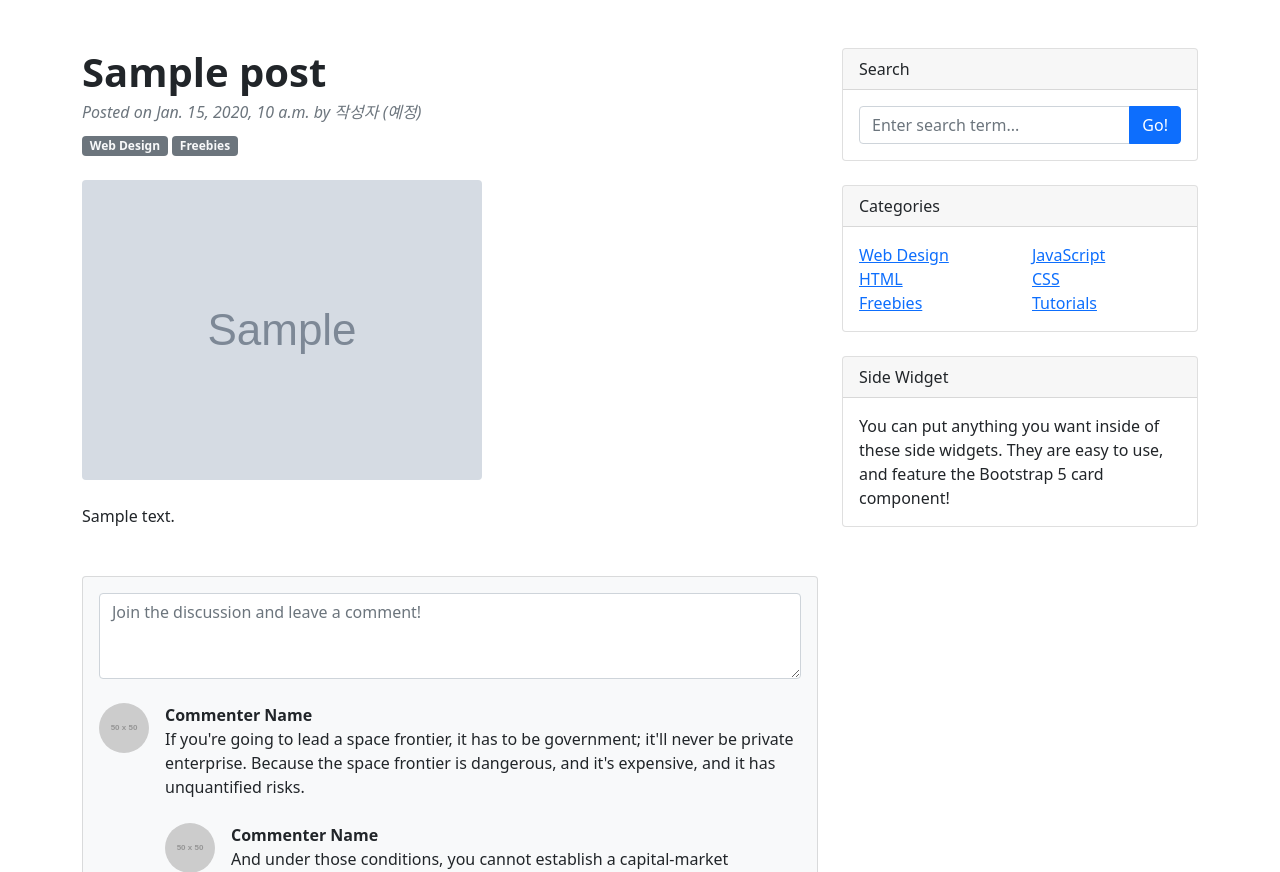
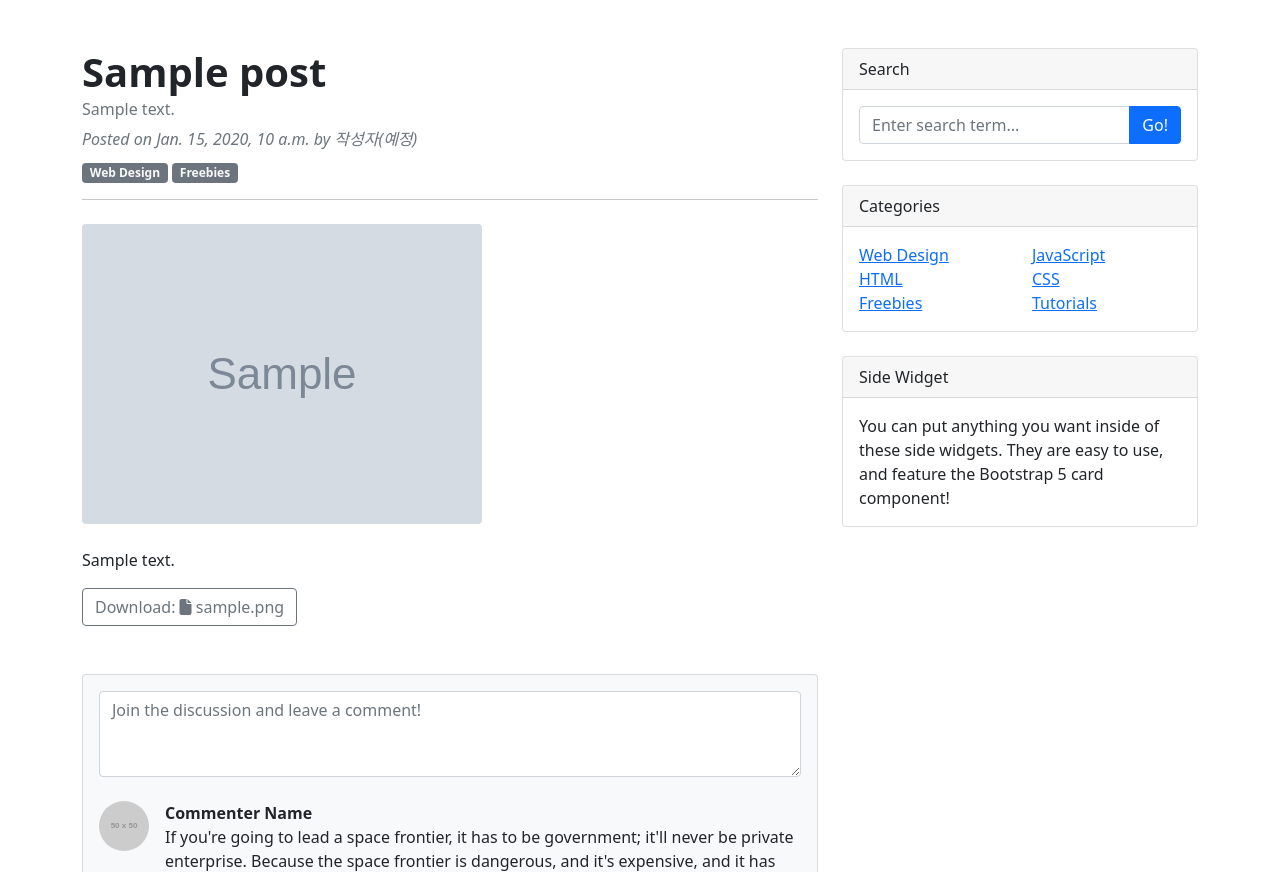
Before and after one commit to Gideok-Kim/do-it-django_a_to_z, a Django app: page /blog/1/ in a window 1280 px wide. Shown: the part 56-928 px from the top of the page. Run offline with Django 3.2, Linux system fonts and the light colour scheme; tables that the repository leaves empty hold one stand-in row (values such as "Sample post"); grey boxes marked "Sample" are stand-in pictures; grey boxes labelled with a size stand in for pictures from a placeholder-image service; some libraries are stand-ins or nearby versions.

Commit message:
미리보기와 요약문 추가하기

```diff
--- a/blog/models.py
+++ b/blog/models.py
@@ -1,7 +1,10 @@
+import os
 from django.db import models
 
 class Post(models.Model):
     title = models.CharField(max_length=50)
+    hook_text = models.CharField(max_length=100, blank=True)
+
     content = models.TextField()
 
     head_image = models.ImageField(upload_to='blog/images/%Y/%m/%d/', blank=True)
@@ -18,3 +21,8 @@ class Post(models.Model):
 
     def get_absolute_url(self):
         return f'/blog/{self.pk}/'
+    def get_file_name(self):
+        return os.path.basename(self.file_upload.name)
+
+    def get_file_ext(self):
+        return self.get_file_name().split('.')[-1]
--- a/blog/templates/blog/post_detail.html
+++ b/blog/templates/blog/post_detail.html
@@ -8,8 +8,8 @@
         <meta name="author" content="" />
         <title>{{ post.title }} - Blog</title>
 
-        <link href="{% static 'blog/bootstrap5/css/bootstrap.min.css' %}" rel="stylesheet" type="text/css" media="screen">
-        <script src="https://kit.fontawesome.com/9c6355ff01.js" crossorigin="anonymous"></script>
+        <link href="{% static 'blog/bootstrap5/css/bootstrap.min.css' %}" rel="stylesheet" type="text/css">
+        <script src="https://kit.fontawesome.com/be4780e8bc.js" crossorigin="anonymous"></script>
 
         <!-- Favicon-->
         <link rel="icon" type="image/x-icon" href="assets/favicon.ico" />
@@ -18,7 +18,7 @@
     </head>
     <body>
         <!-- Responsive navbar-->
-        <nav class="navbar navbar-expand-lg navbar-dark bg-dark ">
+        <nav class="navbar navbar-expand-lg navbar-dark bg-dark">
             <div class="container">
                 <a class="navbar-brand" href="#!">Start Bootstrap</a>
                 <button class="navbar-toggler" type="button" data-bs-toggle="collapse" data-bs-target="#navbarSupportedContent" aria-controls="navbarSupportedContent" aria-expanded="false" aria-label="Toggle navigation"><span class="navbar-toggler-icon"></span></button>
@@ -42,29 +42,49 @@
                         <header class="mb-4">
                             <!-- Post title-->
                             <h1 class="fw-bolder mb-1">{{ post.title }}</h1>
+                            <h6 class="text-muted">{{ post.hook_text }}</h6>
                             <!-- Post meta content-->
-                            <div class="text-muted fst-italic mb-2">Posted on {{ post.created_at }} by 작성자 (예정)</div>
+                            <div class="text-muted fst-italic mb-2">Posted on {{ post.created_at }} by 작성자(예정)</div>
                             <!-- Post categories-->
                             <a class="badge bg-secondary text-decoration-none link-light" href="#!">Web Design</a>
                             <a class="badge bg-secondary text-decoration-none link-light" href="#!">Freebies</a>
+                            <hr/>
                         </header>
                         <!-- Preview image figure-->
                         <figure class="mb-4">
                             {% if post.head_image %}
-                                <img class="img-fluid rounded" src="{{ post.head_image.url }}" alt=" <%post.title %>" /></figure>
-
+                            <img class="img-fluid rounded"
+                                 src="{{ post.head_image.url }}"
+                                 alt="{{ post.title }}" />
                             {% else %}
                             <img class="card-img-top"
                                  src="https://picsum.photos/seed/{{ post.id }}/600/200"
-                                     alt=" <%post.title %>" />
+                                 alt="{{ post.title }}">
                             {% endif %}
                         </figure>
-
                         <!-- Post content-->
                         <section class="mb-5">
                              <p>
                                  {{ post.content }}
                              </p>
+                            {% if post.file_upload %}
+                            <a href="{{ post.file_upload.url }}"
+                               type="button" class="btn btn-outline-secondary"
+                               role="button" download>
+                                Download:
+                                {% if post.get_file_ext == 'xlsx' or post.get_file_ext == 'xls' %}
+                                <i class="fa-solid fa-file-excel"></i>
+                                {% elif post.get_file_ext == 'csv' %}
+                                <i class="fa-solid fa-file-csv"></i>
+                                {% elif post.get_file_ext == 'doc' or post.get_file_ext == 'docx' %}
+                                <i class="fa-solid fa-file-word"></i>
+                                {% else %}
+                                <i class="fa-solid fa-file"></i>
+                                {% endif %}
+                                {{ post.get_file_name }}
+                            </a>
+                            {% endif %}
+
                         </section>
                     </article>
                     <!-- Comments section-->
@@ -158,7 +178,7 @@
         </footer>
         <!-- Bootstrap core JS-->
         <script src="https://cdn.jsdelivr.net/npm/bootstrap@5.1.3/dist/js/bootstrap.bundle.min.js"></script>
-        <!-- Core theme JS-->
+        <!— Core theme JS—>
         <script src="js/scripts.js"></script>
     </body>
 </html>
```
Also changed, not shown: blog/templates/blog/post_list.html (+9 -6 lines). Lines whose indentation alone changed are shown as unchanged.
